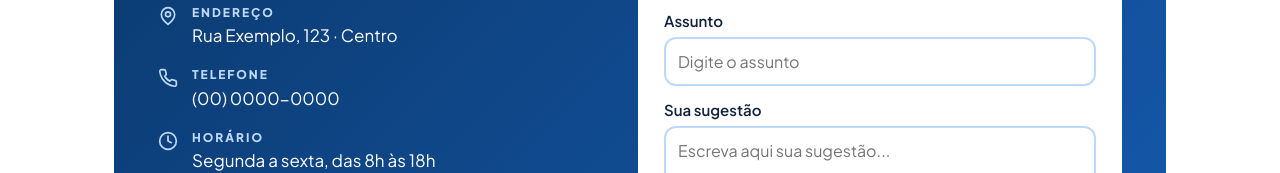
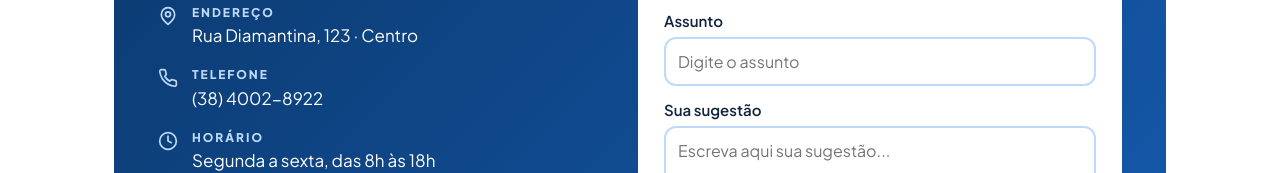
Before and after one commit to nataliardcunha/gemina-clinica, a plain HTML site: page index.html in a window 1280 px wide. Shown: the part 2523-2696 px from the top of the page. Drawn offline with Linux system fonts and the light colour scheme.

Commit message:
fale conosco

```diff
--- a/index.html
+++ b/index.html
@@ -112,8 +112,8 @@
     <div class="painel">
       <div class="info">
         <h2>Fale conosco</h2>
-        <div class="dado"><svg class="i"><use href="#pin"/></svg><div><small>ENDEREÇO</small><span>Rua Exemplo, 123 · Centro</span></div></div>
-        <div class="dado"><svg class="i"><use href="#tel"/></svg><div><small>TELEFONE</small><span>(00) 0000-0000</span></div></div>
+        <div class="dado"><svg class="i"><use href="#pin"/></svg><div><small>ENDEREÇO</small><span>Rua Diamantina, 123 · Centro</span></div></div>
+        <div class="dado"><svg class="i"><use href="#tel"/></svg><div><small>TELEFONE</small><span>(38) 4002-8922</span></div></div>
         <div class="dado"><svg class="i"><use href="#relogio"/></svg><div><small>HORÁRIO</small><span>Segunda a sexta, das 8h às 18h</span></div></div>
         <div class="dado"><svg class="i"><use href="#email"/></svg><div><small>E-MAIL</small><span>contato@gemina.com</span></div></div>
         <div class="dado"><svg class="i"><use href="#insta"/></svg><div><small>INSTAGRAM</small><span>@geminawebapps</span></div></div>
```
